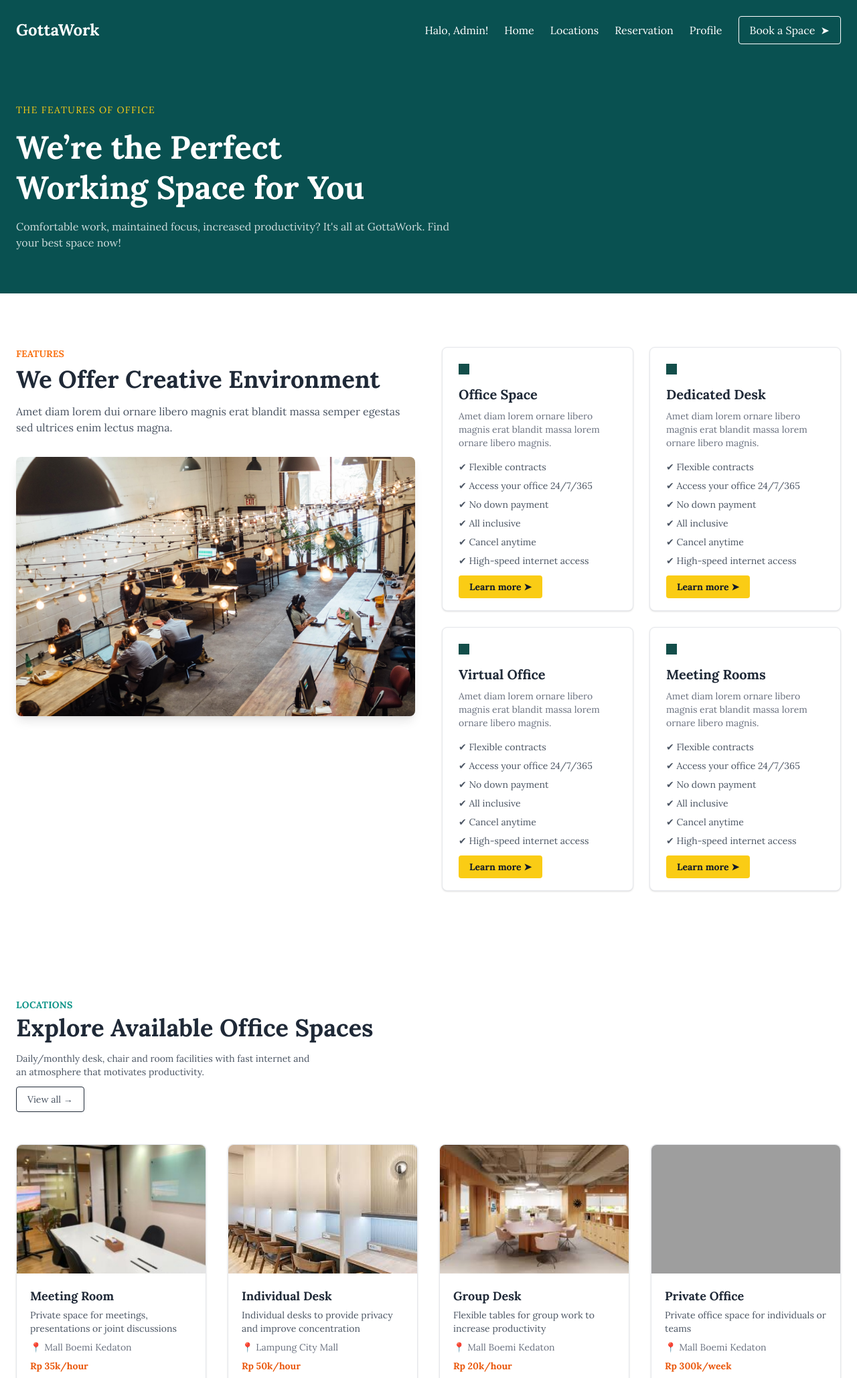
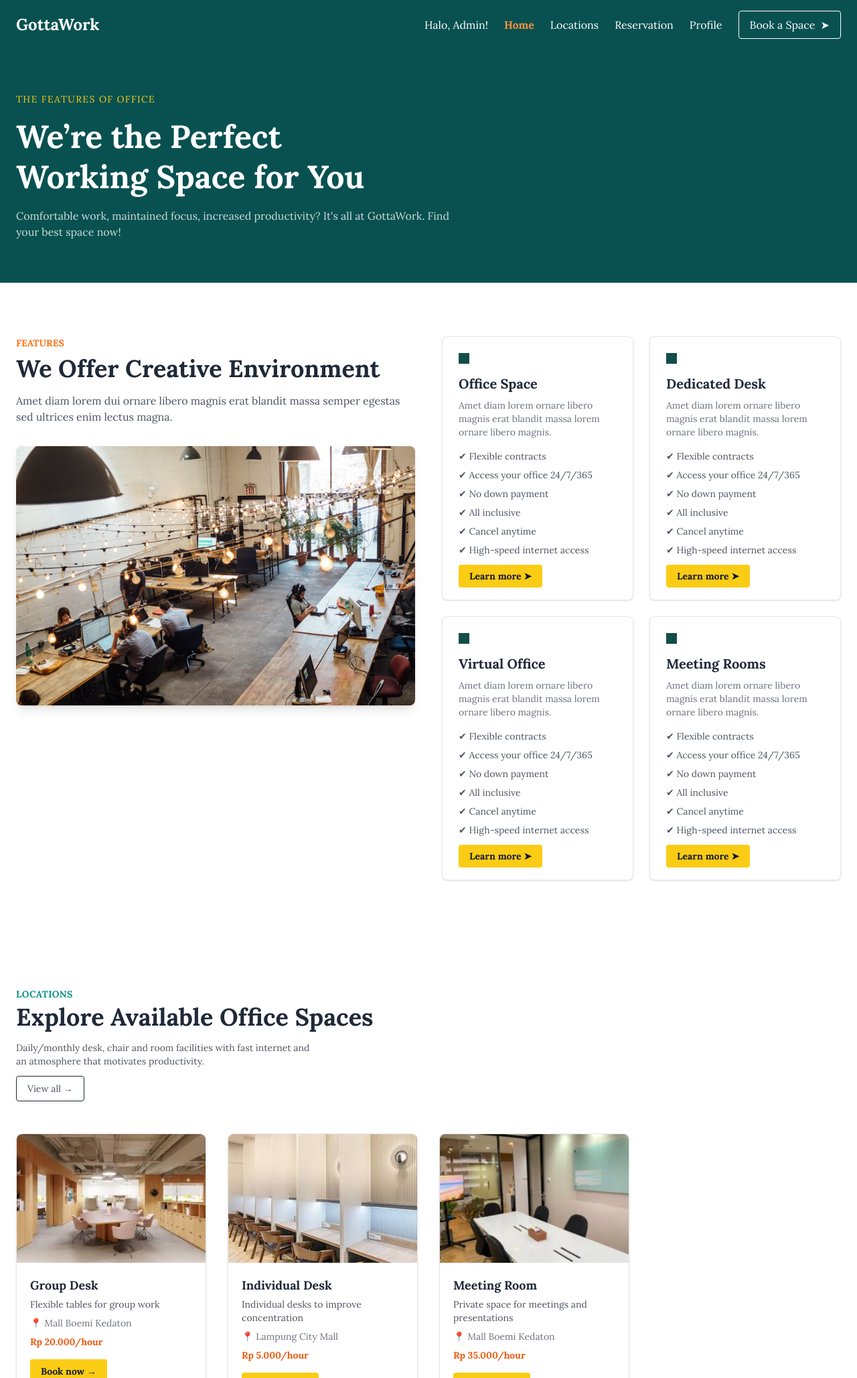
Before and after one commit to fernando-FTD/GottaWork, a PHP site: page /customer/homepage.php in a window 1280 px wide. Shown: the top 2057 px of the page at 67% size. Run offline with PHP 8.4, Linux system fonts and the light colour scheme; a user stored in the database is signed in; data comes from the database, SQL or seed files in the repository; some libraries are stand-ins or nearby versions; grey boxes are pictures that could not be loaded.

Commit message:
benerin responsiveness

```diff
--- a/customer/edit_profile.php
+++ b/customer/edit_profile.php
@@ -93,7 +93,7 @@ try {
 
     <div class="flex-grow">
         <?php
-          $active_page = 'profile';
+          $active_page = 'Profile';
           require_once '../includes/header_customer.php';
         ?>
 
--- a/customer/homepage.php
+++ b/customer/homepage.php
@@ -8,11 +8,24 @@ if (!isset($_SESSION['loggedin']) || $_SESSION['loggedin'] !== true) {
 }
 
 // Memeriksa apakah pengguna memiliki peran 'Customer'
-// Jika tidak, arahkan ke halaman logout untuk keamanan
 if ($_SESSION['role'] !== 'Customer') {
     header("Location: ../logout.php");
     exit;
 }
+
+// --- PERBAIKAN: Mengambil data workspace yang aktif dari database ---
+try {
+    // Query ini hanya akan mengambil workspace dengan status 'Aktif'
+    $sql = "SELECT * FROM workspaces WHERE status = 'Aktif' ORDER BY id DESC LIMIT 4";
+    $stmt = $conn->prepare($sql);
+    $stmt->execute();
+    $workspaces = $stmt->fetchAll(PDO::FETCH_ASSOC);
+} catch (PDOException $e) {
+    $workspaces = [];
+    // Anda bisa menambahkan pesan error di sini jika diperlukan
+    // $error_message = "Gagal memuat data workspace: " . $e->getMessage();
+}
+
 ?>
 
 <!DOCTYPE html>
@@ -118,8 +131,6 @@ if ($_SESSION['role'] !== 'Customer') {
     </div>
   </section>
 
-
-
   <section class="bg-white text-gray-800 py-20">
     <div class="max-w-7xl mx-auto px-6">
       <div class="mb-12">
@@ -133,51 +144,26 @@ if ($_SESSION['role'] !== 'Customer') {
         </div>
       </div>
 
-
+      <!-- --- PERBAIKAN: Menampilkan workspace dari database --- -->
       <div class="grid grid-cols-1 md:grid-cols-2 lg:grid-cols-4 gap-8">
+        <?php if (empty($workspaces)): ?>
+            <p class="col-span-full text-center text-gray-500">Tidak ada workspace yang tersedia saat ini.</p>
+        <?php else: ?>
+            <?php foreach ($workspaces as $ws): ?>
             <div class="bg-white border rounded-lg shadow hover:shadow-md transition">
-          <img src="../assets/meetingroom.jpg" class="rounded-t-lg h-48 w-full object-cover" alt="Meeting Room">
+              <img src="../<?= htmlspecialchars($ws['image_path']) ?>" class="rounded-t-lg h-48 w-full object-cover" alt="<?= htmlspecialchars($ws['name']) ?>">
               <div class="p-5">
-            <h3 class="text-lg font-semibold mb-1">Meeting Room</h3>
-            <p class="text-sm text-gray-600 mb-2">Private space for meetings, presentations or joint discussions</p>
-            <p class="text-sm text-gray-500 mb-2">📍 Mall Boemi Kedaton</p>
-            <p class="text-sm text-orange-600 font-semibold mb-4">Rp 35k/hour</p>
-            <a href="bookingdate.php" class="inline-block bg-yellow-400 text-gray-900 text-sm font-semibold px-4 py-2 rounded hover:bg-yellow-300">Book now →</a>
+                <h3 class="text-lg font-semibold mb-1"><?= htmlspecialchars($ws['name']) ?></h3>
+                <p class="text-sm text-gray-600 mb-2"><?= htmlspecialchars($ws['description']) ?></p>
+                <p class="text-sm text-gray-500 mb-2">📍 <?= htmlspecialchars($ws['location']) ?></p>
+                <p class="text-sm text-orange-600 font-semibold mb-4">
+                    Rp <?= number_format($ws['price'], 0, ',', '.') ?>/<?= htmlspecialchars($ws['duration_unit']) ?>
+                </p>
+                <a href="bookingdate.php?id=<?= $ws['id'] ?>" class="inline-block bg-yellow-400 text-gray-900 text-sm font-semibold px-4 py-2 rounded hover:bg-yellow-300">Book now →</a>
               </div>
             </div>
-
-        <div class="bg-white border rounded-lg shadow hover:shadow-md transition">
-          <img src="../assets/individualdesk.jpeg" class="rounded-t-lg h-48 w-full object-cover" alt="Individual Desk">
-          <div class="p-5">
-            <h3 class="text-lg font-semibold mb-1">Individual Desk</h3>
-            <p class="text-sm text-gray-600 mb-2">Individual desks to provide privacy and improve concentration</p>
-            <p class="text-sm text-gray-500 mb-2">📍 Lampung City Mall</p>
-            <p class="text-sm text-orange-600 font-semibold mb-4">Rp 50k/hour</p>
-            <a href="bookingdate.html" class="inline-block bg-yellow-400 text-gray-900 text-sm font-semibold px-4 py-2 rounded hover:bg-yellow-300">Book now →</a>
-          </div>
-        </div>
-
-        <div class="bg-white border rounded-lg shadow hover:shadow-md transition">
-          <img src="../assets/groupdesk.jpeg" class="rounded-t-lg h-48 w-full object-cover" alt="Group Desk">
-          <div class="p-5">
-            <h3 class="text-lg font-semibold mb-1">Group Desk</h3>
-            <p class="text-sm text-gray-600 mb-2">Flexible tables for group work to increase productivity</p>
-            <p class="text-sm text-gray-500 mb-2">📍 Mall Boemi Kedaton</p>
-            <p class="text-sm text-orange-600 font-semibold mb-4">Rp 20k/hour</p>
-            <a href="bookingdate.html" class="inline-block bg-yellow-400 text-gray-900 text-sm font-semibold px-4 py-2 rounded hover:bg-yellow-300">Book now →</a>
-          </div>
-        </div>
-
-        <div class="bg-white border rounded-lg shadow hover:shadow-md transition">
-          <img src="../assets/privateoffice.jpeg"class="rounded-t-lg h-48 w-full object-cover" alt="Private Office">
-          <div class="p-5">
-            <h3 class="text-lg font-semibold mb-1">Private Office</h3>
-            <p class="text-sm text-gray-600 mb-2">Private office space for individuals or teams</p>
-            <p class="text-sm text-gray-500 mb-2">📍 Mall Boemi Kedaton</p>
-            <p class="text-sm text-orange-600 font-semibold mb-4">Rp 300k/week</p>
-            <a href="bookingdate.html" class="inline-block bg-yellow-400 text-gray-900 text-sm font-semibold px-4 py-2 rounded hover:bg-yellow-300">Book now →</a>
-          </div>
-        </div>
+            <?php endforeach; ?>
+        <?php endif; ?>
       </div>
     </div>
   </section>
--- a/customer/ketersediaanws.php
+++ b/customer/ketersediaanws.php
@@ -32,7 +32,7 @@ try {
 
   <div class="flex-grow">
     <?php
-      $active_page = 'locations';
+      $active_page = 'Locations';
       require_once '../includes/header_customer.php';
     ?>
 
--- a/customer/membatalkanreservasi.php
+++ b/customer/membatalkanreservasi.php
@@ -90,7 +90,7 @@ try {
   <body class="flex flex-col min-h-screen bg-gray-50">
     <div class="flex-grow">
         <?php
-          $active_page = 'reservation';
+          $active_page = 'Reservation';
           require_once '../includes/header_customer.php';
         ?>
 
--- a/includes/footer.php
+++ b/includes/footer.php
@@ -1,13 +1,15 @@
 <!-- Footer Section -->
 <footer class="bg-gray-900 text-white py-16">
   <div class="container mx-auto px-6">
-    <div class="grid grid-cols-1 md:grid-cols-5 gap-8">
-      <!-- Company Info -->
-      <div class="col-span-1">
+    <!-- Grid dibuat lebih responsif untuk layar kecil dan tablet -->
+    <div class="grid grid-cols-2 sm:grid-cols-3 md:grid-cols-5 gap-8">
+
+      <!-- Info Perusahaan dibuat mengambil 2 kolom di layar kecil agar tidak terlalu sempit -->
+      <div class="col-span-2 sm:col-span-3 md:col-span-1">
         <h2 class="text-2xl font-bold mb-6">GottaWork</h2>
-        <p class="text-gray-400 mb-4">7101 Market Street Lampung, Indonesia</p>
-        <p class="text-gray-400 mb-2"><i class="fas fa-phone mr-2"></i> (+62) 123 456 789</p>
-        <p class="text-gray-400 mb-6"><i class="fas fa-envelope mr-2"></i> customer@gottawork.com</p>
+        <p class="text-gray-400 mb-4 text-sm">7101 Market Street Lampung, Indonesia</p>
+        <p class="text-gray-400 mb-2 text-sm"><i class="fas fa-phone mr-2"></i> (+62) 123 456 789</p>
+        <p class="text-gray-400 mb-6 text-sm"><i class="fas fa-envelope mr-2"></i> customer@gottawork.com</p>
         <div class="flex space-x-4">
           <a href="#" class="text-gray-400 hover:text-white"><i class="fab fa-facebook-f"></i></a>
           <a href="#" class="text-gray-400 hover:text-white"><i class="fab fa-twitter"></i></a>
@@ -16,10 +18,10 @@
         </div>
       </div>
 
-      <!-- Company Links -->
+      <!-- Kolom link -->
       <div class="col-span-1">
         <h3 class="text-lg font-semibold mb-4">Company</h3>
-        <ul class="space-y-2">
+        <ul class="space-y-2 text-sm">
           <li><a href="#" class="text-gray-400 hover:text-white">Meeting Room</a></li>
           <li><a href="#" class="text-gray-400 hover:text-white">Individual Desk</a></li>
           <li><a href="#" class="text-gray-400 hover:text-white">Group Desk</a></li>
@@ -27,30 +29,27 @@
         </ul>
       </div>
 
-      <!-- Locations Links -->
       <div class="col-span-1">
         <h3 class="text-lg font-semibold mb-4">Locations</h3>
-        <ul class="space-y-2">
+        <ul class="space-y-2 text-sm">
           <li><a href="#" class="text-gray-400 hover:text-white">Lampung City Mall</a></li>
           <li><a href="#" class="text-gray-400 hover:text-white">Mall Boemi Kedaton</a></li>
-          <li><a href="#" class="text-gray-400 hover:text-white">Chandra Swalayan Metro Pusat</a></li>
+          <li><a href="#" class="text-gray-400 hover:text-white">Chandra Swalayan</a></li>
         </ul>
       </div>
 
-      <!-- Partnerships Links -->
       <div class="col-span-1">
         <h3 class="text-lg font-semibold mb-4">Partnerships</h3>
-        <ul class="space-y-2">
+        <ul class="space-y-2 text-sm">
           <li><a href="#" class="text-gray-400 hover:text-white">Event Venues</a></li>
           <li><a href="#" class="text-gray-400 hover:text-white">Brokers</a></li>
           <li><a href="#" class="text-gray-400 hover:text-white">Community Events</a></li>
         </ul>
       </div>
 
-      <!-- Support/Spaces Links -->
       <div class="col-span-1">
         <h3 class="text-lg font-semibold mb-4">Spaces</h3>
-        <ul class="space-y-2">
+        <ul class="space-y-2 text-sm">
           <li><a href="#" class="text-gray-400 hover:text-white">Contact</a></li>
           <li><a href="#" class="text-gray-400 hover:text-white">About</a></li>
           <li><a href="#" class="text-gray-400 hover:text-white">Jobs</a></li>
--- a/includes/header_customer.php
+++ b/includes/header_customer.php
@@ -6,7 +6,7 @@ if (!isset($_SESSION['loggedin']) || $_SESSION['loggedin'] !== true) {
     header("Location: ../login.php");
     exit;
 }
-if ($_SESSION['role'] !== 'Customer') {
+if (isset($_SESSION['role']) && $_SESSION['role'] !== 'Customer') {
     header("Location: ../logout.php"); // Arahkan keluar jika peran tidak sesuai
     exit;
 }
@@ -16,27 +16,55 @@ $current_page = $active_page ?? '';
 
 // Fungsi untuk memberikan kelas CSS jika link navigasi aktif.
 function is_active($page_name, $current_page) {
-    return $page_name === $current_page ? 'text-orange-400 font-medium underline-offset-4' : 'text-white hover:text-orange-400 font-medium';
+    return $page_name === $current_page ? 'text-orange-400 font-bold' : 'text-white hover:text-orange-400 font-medium';
 }
 ?>
 
 <!-- Header -->
-<div class="bg-custom-gray">
-  <header class="text-white py-6 px-6 flex items-center justify-between max-w-7xl mx-auto">
-    <div class="text-2xl font-bold">GottaWork</div>
-    <div class="flex items-center">
-        <!-- Menampilkan nama pengguna yang login -->
-        <span class="mr-6">Halo, <?php echo htmlspecialchars($_SESSION['name']); ?>!</span>
-        <nav class="flex items-center space-x-6">
-            <a href="homepage.php" class="<?php echo is_active('home', $current_page); ?>">Home</a>
-            <a href="ketersediaanws.php" class="<?php echo is_active('locations', $current_page); ?>">Locations</a>
-            <a href="membatalkanreservasi.php" class="<?php echo is_active('reservation', $current_page); ?>">Reservation</a>
-            <a href="profile.php" class="<?php echo is_active('profile', $current_page); ?>">Profile</a>
+<header class="bg-[#095151] text-white">
+  <div class="container mx-auto px-6 py-4 max-w-7xl">
+    <div class="flex items-center justify-between">
+      <a href="homepage.php" class="text-2xl font-bold">GottaWork</a>
 
-            <a href="ketersediaanws.php" class="ml-4 border border-white text-white px-4 py-2 rounded hover:bg-white hover:text-gray-800 transition">
-              Book a Space <span class="ml-1">➤</span>
-            </a>
-        </nav>
+      <!-- Navigasi Desktop (Tersembunyi di layar kecil) -->
+      <nav class="hidden md:flex items-center space-x-6">
+          <span class="text-white">Halo, <?php echo htmlspecialchars($_SESSION['name'] ?? 'Guest'); ?>!</span>
+          <a href="homepage.php" class="<?php echo is_active('Home', $current_page); ?>">Home</a>
+          <a href="ketersediaanws.php" class="<?php echo is_active('Locations', $current_page); ?>">Locations</a>
+          <a href="membatalkanreservasi.php" class="<?php echo is_active('Reservation', $current_page); ?>">Reservation</a>
+          <a href="profile.php" class="<?php echo is_active('Profile', $current_page); ?>">Profile</a>
+          <a href="ketersediaanws.php" class="ml-4 border border-white text-white px-4 py-2 rounded hover:bg-white hover:text-gray-800 transition">
+            Book a Space <span class="ml-1">➤</span>
+          </a>
+      </nav>
+
+      <!-- Tombol Menu Mobile (Hanya muncul di layar kecil) -->
+      <div class="md:hidden">
+        <button id="mobile-menu-button" class="text-white focus:outline-none">
+          <svg class="w-6 h-6" fill="none" stroke="currentColor" viewBox="0 0 24 24" xmlns="http://www.w3.org/2000/svg"><path stroke-linecap="round" stroke-linejoin="round" stroke-width="2" d="M4 6h16M4 12h16m-7 6h7"></path></svg>
+        </button>
+      </div>
     </div>
-  </header>
-</div>
+  </div>
+
+  <!-- Menu Mobile (Dropdown) -->
+  <div id="mobile-menu" class="hidden md:hidden bg-[#084a4a]">
+    <a href="homepage.php" class="block py-3 px-6 text-sm text-white hover:bg-teal-700">Home</a>
+    <a href="ketersediaanws.php" class="block py-3 px-6 text-sm text-white hover:bg-teal-700">Locations</a>
+    <a href="membatalkanreservasi.php" class="block py-3 px-6 text-sm text-white hover:bg-teal-700">Reservation</a>
+    <a href="profile.php" class="block py-3 px-6 text-sm text-white hover:bg-teal-700">Profile</a>
+    <a href="ketersediaanws.php" class="block py-3 px-6 text-sm hover:bg-teal-700">Book a Space</a>
+  </div>
+</header>
+
+<script>
+  // Pastikan script tidak error jika elemen tidak ditemukan
+  const mobileMenuButton = document.getElementById('mobile-menu-button');
+  const mobileMenu = document.getElementById('mobile-menu');
+
+  if (mobileMenuButton && mobileMenu) {
+    mobileMenuButton.addEventListener('click', function() {
+      mobileMenu.classList.toggle('hidden');
+    });
+  }
+</script>
--- a/manager/finance.php
+++ b/manager/finance.php
@@ -208,7 +208,7 @@ $financial_stats = getFinancialStats($conn);
 <body class="flex flex-col min-h-screen bg-gray-100">
 
   <?php
-    $active_page = 'finance';
+    $active_page = 'Finance';
     require_once '../includes/header_manager.php';
   ?>
 
--- a/staff/mengaturworkspace.php
+++ b/staff/mengaturworkspace.php
@@ -111,7 +111,7 @@ $fasilitas_list = ["WiFi", "AC", "Proyektor", "Whiteboard", "Printer", "Coffee/T
 
 <div class="flex-grow">
     <?php
-        $active_page = 'workspace';
+        $active_page = 'Workspace';
         require_once '../includes/header_staff.php';
     ?>
 
--- a/staff/staff_daftarreservasi.php
+++ b/staff/staff_daftarreservasi.php
@@ -69,7 +69,7 @@ try {
 
     <div class="flex-grow">
         <?php
-            $active_page = 'reservations';
+            $active_page = 'Reservations';
             require_once '../includes/header_staff.php';
         ?>
 
--- a/staff/staff_homepage.php
+++ b/staff/staff_homepage.php
@@ -157,7 +157,7 @@ $fasilitas_list = ["WiFi", "AC", "Proyektor", "Whiteboard", "Printer", "Coffee/T
 
     <div class="flex-grow">
         <?php
-            $active_page = 'home';
+            $active_page = 'Home';
             require_once '../includes/header_staff.php';
         ?>
 
```
Also changed, not shown: customer/profile.php (+21 -23 lines), includes/header_manager.php (+40 -28 lines), includes/header_staff.php (+45 -18 lines), manager/profile.php (+18 -19 lines), staff/profile.php (+19 -19 lines). Lines whose indentation alone changed are shown as unchanged.
